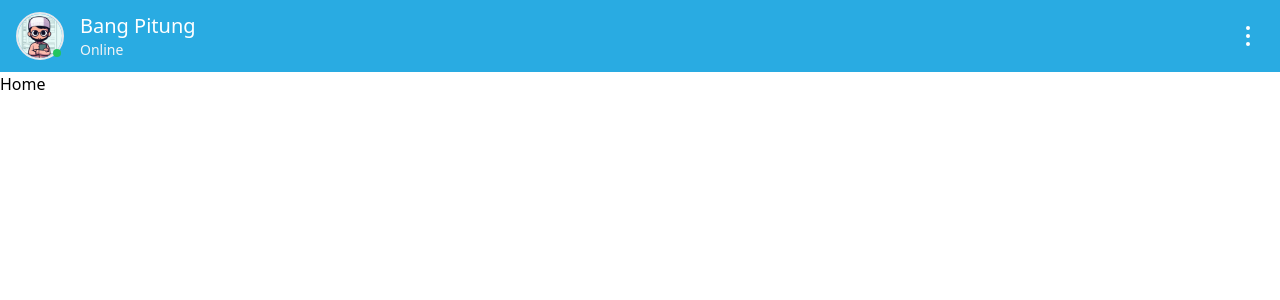
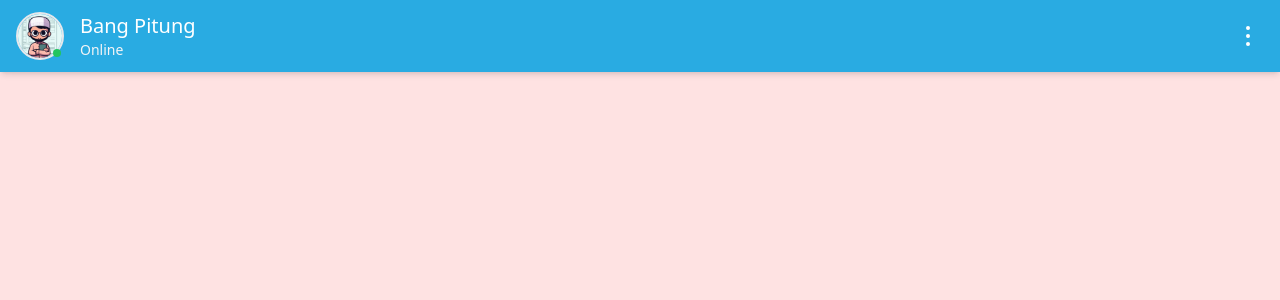
Before and after one commit to fikrialwan/chat-bpt, a React (Vite) app: page / in a window 1280 px wide. Shown: the top 300 px of the page. Built offline with nearby package versions, Linux system fonts and the light colour scheme.

Commit message:
feat: adjustment layout sticker navbar

```diff
--- a/src/component/layout/header.tsx
+++ b/src/component/layout/header.tsx
@@ -3,7 +3,7 @@ import ThreeDotsIcon from "../icons/three-dots";
 
 const Header = () => {
   return (
-    <header className="py-3 px-4 bg-primaryBlue flex flex-row justify-between items-center shadow-md text-white">
+    <header className="sticky top-0 py-3 px-4 bg-primaryBlue flex flex-row justify-between items-center shadow-md text-white">
       <div className="flex flex-row gap-4 justify-start items-center">
         <div className="w-12 h-12 relative">
           <img
--- a/src/component/layout/index.tsx
+++ b/src/component/layout/index.tsx
@@ -7,9 +7,9 @@ interface PropsType {
 
 const Layout = ({ children }: PropsType) => {
   return (
-    <div>
+    <div className="h-screen flex flex-col">
       <Header />
-      <main className="bg-white">{children}</main>
+      <main className="bg-white flex-1">{children}</main>
     </div>
   );
 };
--- a/src/routes/index.tsx
+++ b/src/routes/index.tsx
@@ -1,7 +1,11 @@
 import Layout from "../component/layout";
 
 const Home = () => {
-  return <Layout>Home</Layout>;
+  return (
+    <Layout>
+      <div className="h-screen bg-red-100"></div>
+    </Layout>
+  );
 };
 
 export default Home;
```
